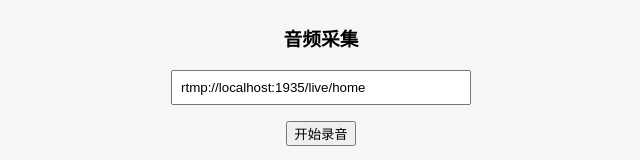
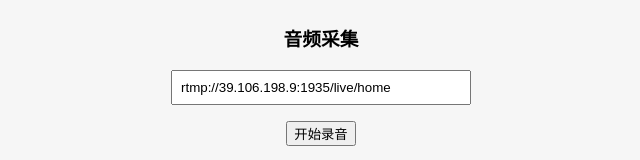
Before and after one commit to JackyM06/WebPushMedia, a Vue app: page / in a window 1280 px wide. Shown: the part 335-495 px from the top of the page, without its empty margins (319-959 px from the left). Built offline with nearby package versions, Linux system fonts and the light colour scheme.

Commit message:
修复ts文件创建失败的问题

```diff
--- a/package.json
+++ b/package.json
@@ -10,9 +10,11 @@
   "dependencies": {
     "core-js": "^3.6.5",
     "ffmpeg.js": "^4.2.9003",
+    "flv.js": "^1.5.0",
     "msr": "^1.3.4",
     "socket.io-client": "^2.3.0",
-    "vue": "^2.6.11"
+    "vue": "^2.6.11",
+    "vue-router": "^3.3.4"
   },
   "devDependencies": {
     "@vue/cli-plugin-babel": "~4.4.0",
--- a/src/views/Main/AudioPush.vue
+++ b/src/views/Main/AudioPush.vue
@@ -23,7 +23,7 @@
                 Recording:false,
                 blobUrl:"",
                 mediaRecorder:null,
-                pushUrl:'rtmp://localhost:1935/live/home',
+                pushUrl:'rtmp://39.106.198.9:1935/live/home',
                 socket:null,
             }
         },
@@ -59,13 +59,13 @@
 
             },
             socketSend(blob){
-              if(this.socket.connected){
+              // if(this.socket.connected){
                 this.socket.emit("sendBlob", blob)
                 this.Recording = true
-              }else{
-                this.endRecording()
-                alert('建立websocket连接失败请检查是否正确开始Node推流服务')
-              }
+              // }else{
+                // this.endRecording()
+                // alert('建立websocket连接失败请检查是否正确开始Node推流服务')
+              // }
 
             },
             socketDisconnect(){
--- a/src/views/Result/Main.vue
+++ b/src/views/Result/Main.vue
@@ -16,7 +16,7 @@
   export default {
     data () {
       return {
-        urlCache:'http://localhost:8000/live/home.flv',
+        urlCache:'http://39.106.198.9:8000/live/home.flv',
         pushUrl:null,
         flvPlayer:null
       }
```
Also changed, not shown: 1 other file (tests, documents, lock files or other folders).
